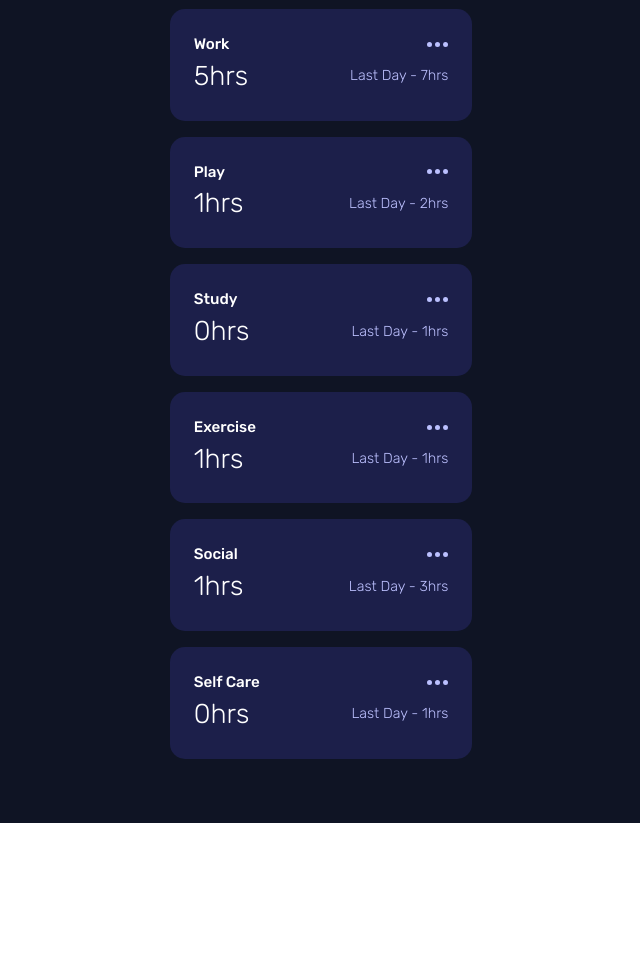
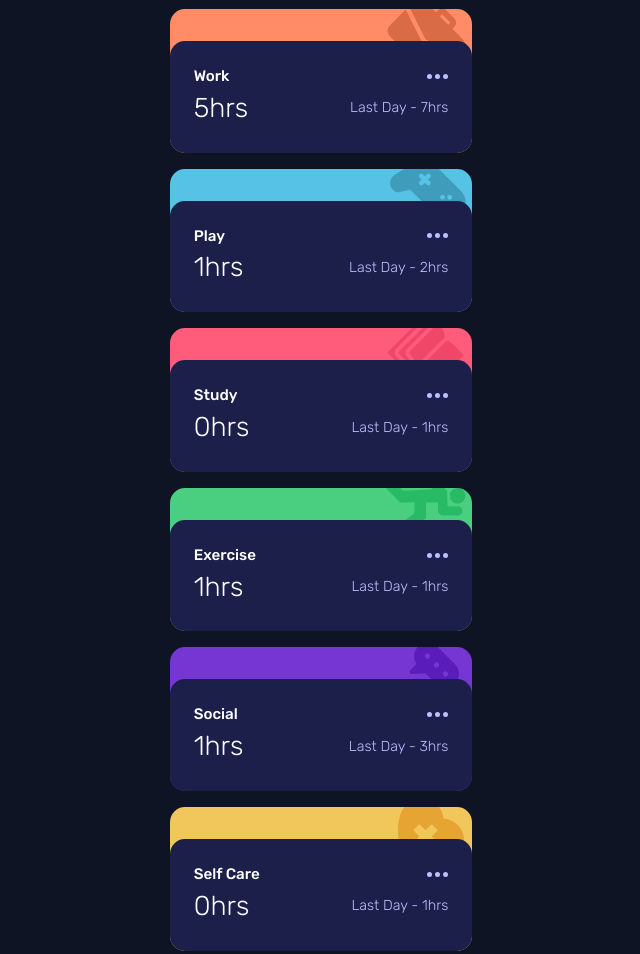
Before and after one commit to ccccchriz/time-tracking-dashboard-main, a plain HTML site: page index.html in a window 1280 px wide. Shown: the part 260-1214 px from the top of the page, without its empty margins (319-959 px from the left). Before the commit the page ends 1083 px from the top, so only its background shows below. Drawn offline with Linux system fonts and the light colour scheme.

Commit message:
Added modifiers to cards

```diff
--- a/style.css
+++ b/style.css
@@ -163,16 +163,18 @@ main {
 /* Dashboard cards */
 
 .dashboard__card {
+  --border-radius: 15px;
   display: grid;
   align-items: self-end;
+  border-radius: var(--border-radius);
 }
 
 .card__data {
-  --border-radius: 15px;
   padding: 1.5rem;
   background-color: hsl(var(--clr-neutral-400));
   border-radius: var(--border-radius);
   cursor: pointer;
+  margin-top: 2rem;
 }
 
 .card__hover-effect:hover {
@@ -216,3 +218,47 @@ main {
   font-size: 0.9rem;
   color: hsl(var(--clr-neutral-200));
 }
+
+/* Styling for each unique card */
+
+.dashboard__card--work {
+  background-color: hsl(var(--clr-accent-work));
+  background-image: url(images/icon-work.svg);
+  background-repeat: no-repeat;
+  background-position: 97% -10px;
+}
+
+.dashboard__card--play {
+  background-color: hsl(var(--clr-accent-play));
+  background-image: url(images/icon-play.svg);
+  background-repeat: no-repeat;
+  background-position: 97% -10px;
+}
+
+.dashboard__card--study {
+  background-color: hsl(var(--clr-accent-study));
+  background-image: url(images/icon-study.svg);
+  background-repeat: no-repeat;
+  background-position: 97% -10px;
+}
+
+.dashboard__card--exercise {
+  background-color: hsl(var(--clr-accent-exercise));
+  background-image: url(images/icon-exercise.svg);
+  background-repeat: no-repeat;
+  background-position: 97% -10px;
+}
+
+.dashboard__card--social {
+  background-color: hsl(var(--clr-accent-social));
+  background-image: url(images/icon-social.svg);
+  background-repeat: no-repeat;
+  background-position: 97% -10px;
+}
+
+.dashboard__card--self-care {
+  background-color: hsl(var(--clr-accent-self-care));
+  background-image: url(images/icon-self-care.svg);
+  background-repeat: no-repeat;
+  background-position: 97% -10px;
+}
```
